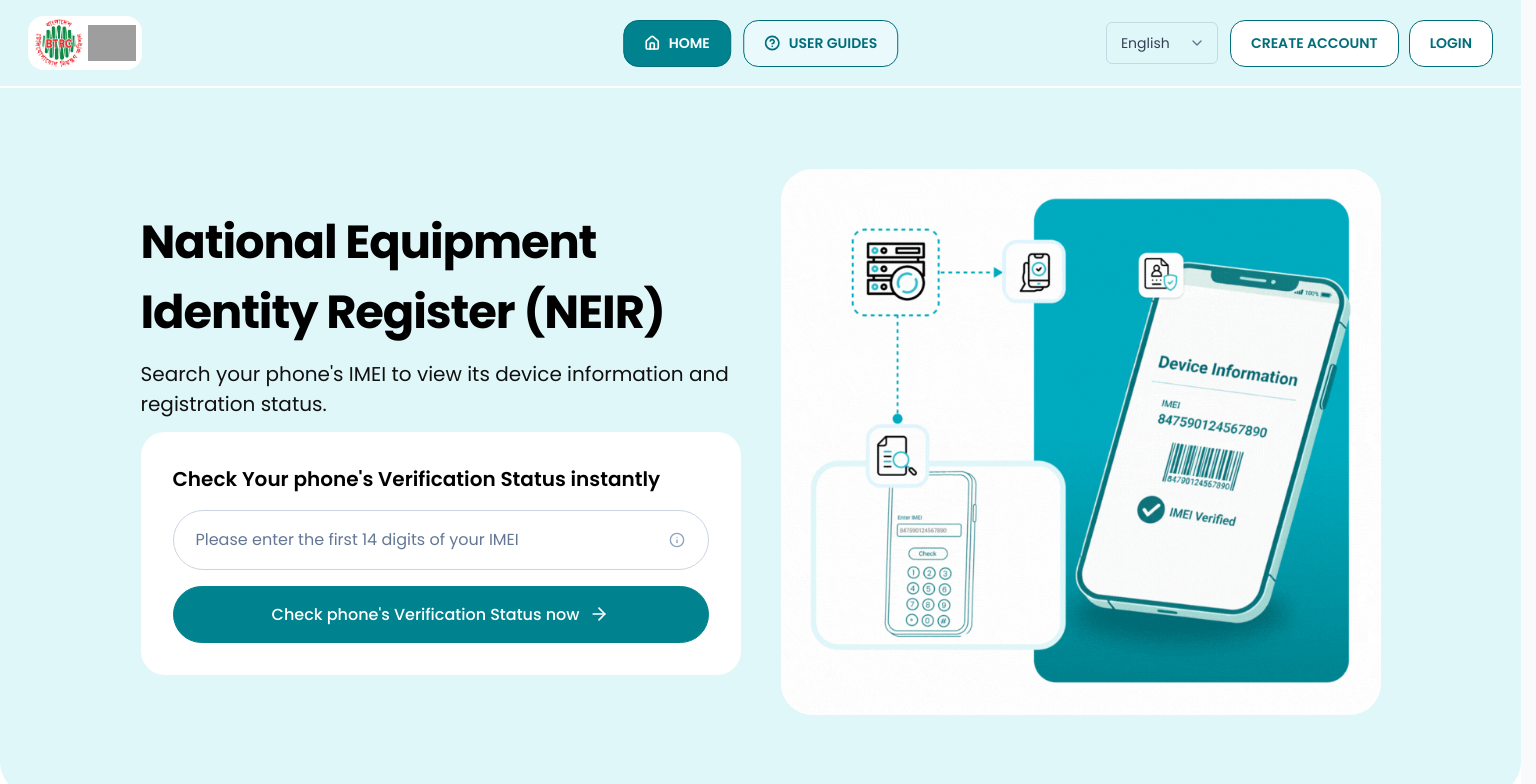
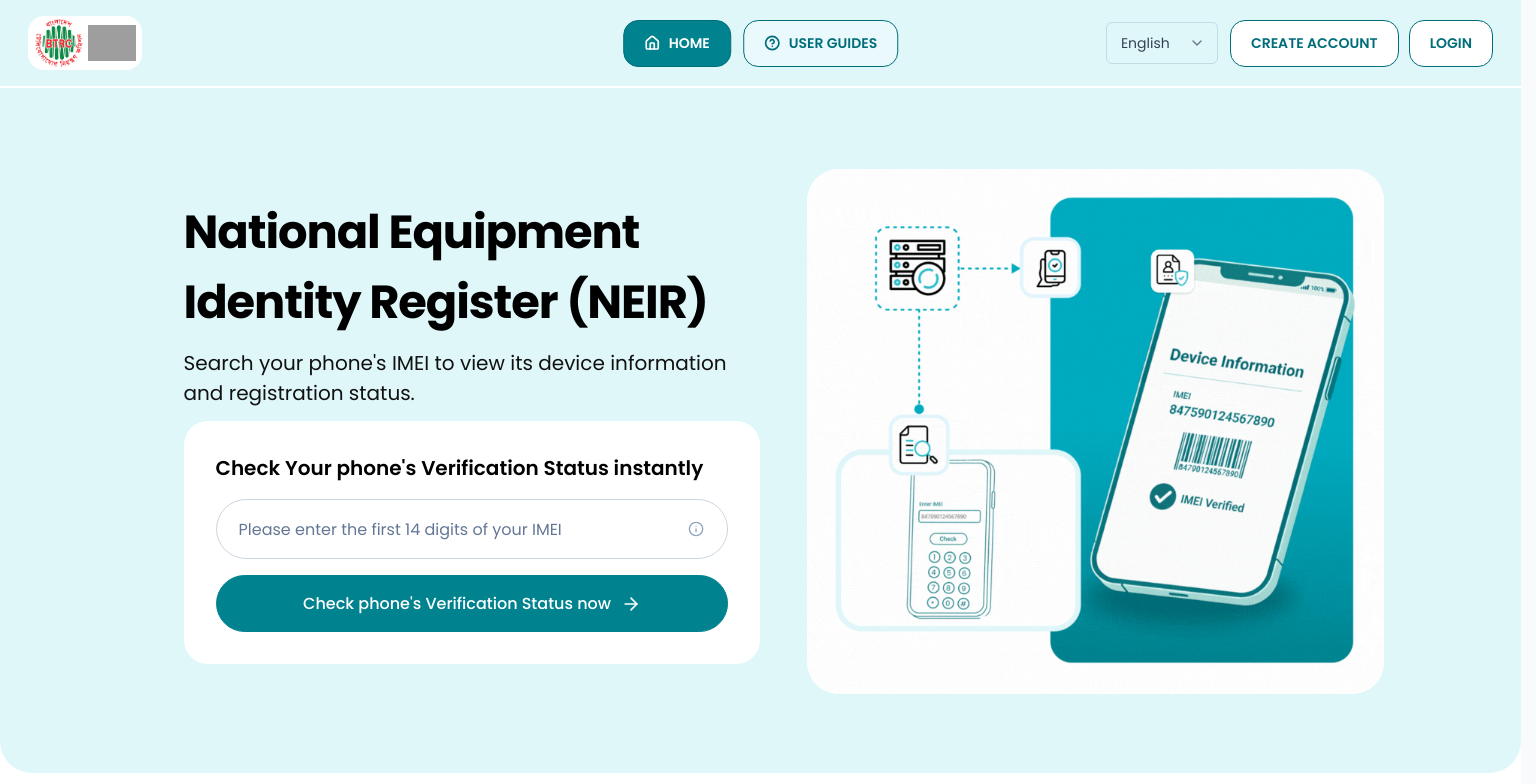
Before and after one commit to shihab-tech04/NEIR-Citizen, a React (Vite) app: page / in a window 1536 px wide. Shown: the top 784 px of the page. Built offline with nearby package versions, Linux system fonts and the light colour scheme; grey boxes are pictures that could not be loaded.

Commit message:
fix(neir): match source hero width as viewport proportion instead of fixed 1240px

```diff
--- a/src/index.css
+++ b/src/index.css
@@ -268,11 +268,11 @@ button,input,select,textarea{font:inherit}
   #faq-section .neir-faq-intro{margin-bottom:24px}
 }
 
-/* Desktop homepage: retain the approved source proportions—two fluid 600px
-   columns with a 40px gutter in a centered 1240px container at wide widths.
-   Fixed 626px columns + a horizontal translate previously inflated the hero. */
+/* Match the official NEIR hero at large screens by viewport proportion,
+   rather than a fixed 1240px cap that shrank the illustration and form.
+   Preserve the approved two-column structure and all smaller breakpoints. */
 @media(min-width:1500px) {
- .neir-source-hero-inner{max-width:1240px;grid-template-columns:repeat(2,minmax(0,1fr));gap:40px;transform:none}
+ .neir-source-hero-inner{width:clamp(1200px,74vw,1500px);max-width:calc(100% - 48px);grid-template-columns:repeat(2,minmax(0,1fr));gap:clamp(44px,3vw,60px);transform:translateX(1.5vw)}
  .neir-source-description{margin-bottom:13px}
  .neir-source-hero-copy{transform:translateY(-1px)}
 
```
